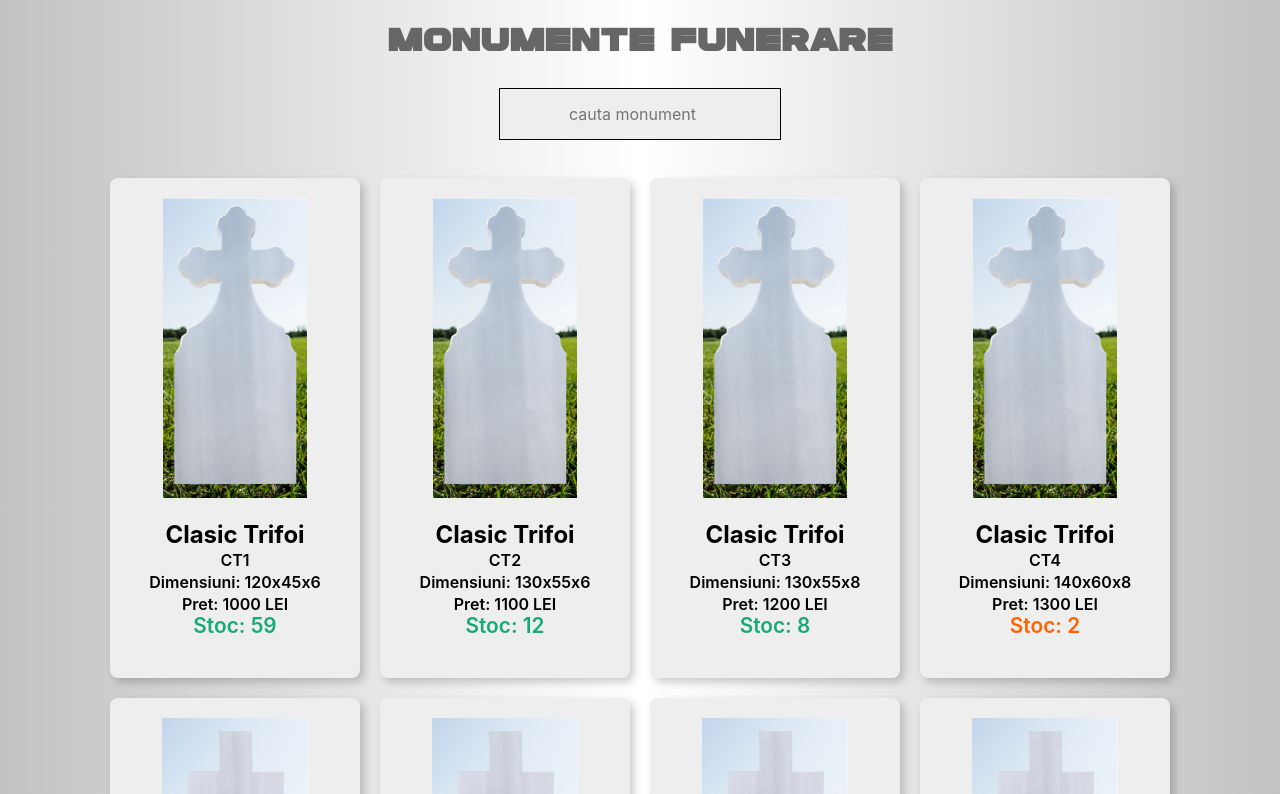
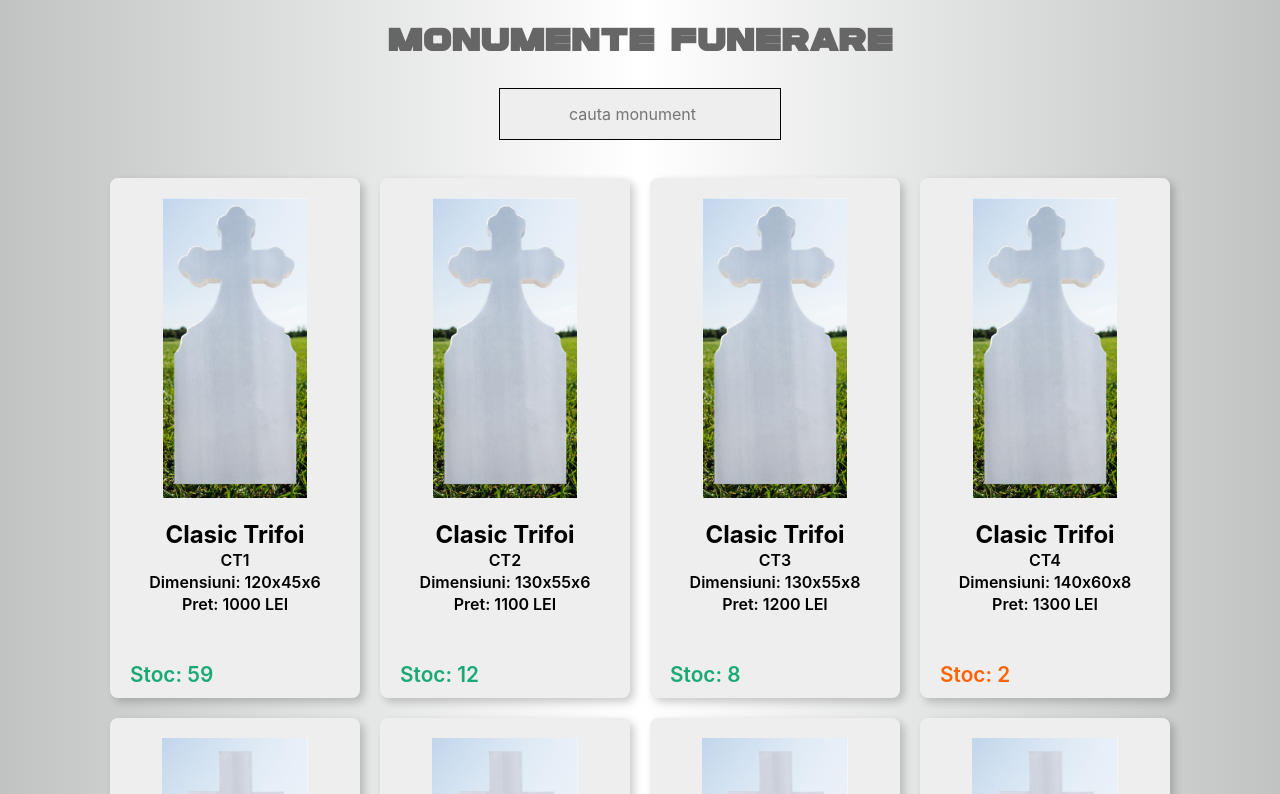
Before and after one commit to jigsaw2510/gest-test, a React (Create React App) app: page / in a window 1280 px wide. Shown: the top 794 px of the page. Built offline with nearby package versions, Linux system fonts and the light colour scheme.

Commit message:
minor layout changes

```diff
--- a/src/Card.css
+++ b/src/Card.css
@@ -7,6 +7,10 @@ h2 {
 span {
   line-height: 22px;
 }
+p {
+  position: absolute;
+  bottom: 0;
+}
 .card-container {
   margin: 10px;
   padding: 20px;
@@ -14,7 +18,7 @@ span {
   cursor: pointer;
   box-sizing: border-box;
   width: 250px;
-  height: 500px;
+  height: 520px;
 }
 .green {
   color: green;
@@ -38,6 +42,6 @@ span {
   }
   .card-container {
     width: 250px;
-    height: 400px;
+    height: 420px;
   }
 }
--- a/src/Card.js
+++ b/src/Card.js
@@ -25,7 +25,7 @@ const Card = ({ id, name, code, dimensions, retailPrice, partnersPrice, image, s
         <span>{code}</span><br />
         <span>Dimensiuni: {dimensions}</span><br />
         <span>Pret: {retailPrice}</span><br />
-        <span className={cardClassName} style={{fontSize: "1.3em"}}>Stoc: {stock}</span>
+        <p className={cardClassName} style={{fontSize: "1.3em"}}>Stoc: {stock}</p>
       </div>
 
       {/* Back Side */}
@@ -41,7 +41,7 @@ const Card = ({ id, name, code, dimensions, retailPrice, partnersPrice, image, s
         <span>{code}</span><br />
         <span>Dimensiuni: {dimensions}</span><br />
         <span style={{color: "red"}}>Pret: {partnersPrice}</span><br />
-        <span className={cardClassName} style={{fontSize: "1.3em"}}>Stoc: {stock}</span>
+        <p className={cardClassName} style={{fontSize: "1.3em"}}>Stoc: {stock}</p>
       </div>
     </ReactCardFlip>
   );
```
Also changed, not shown: 2 other files (tests, documents, lock files or other folders).
